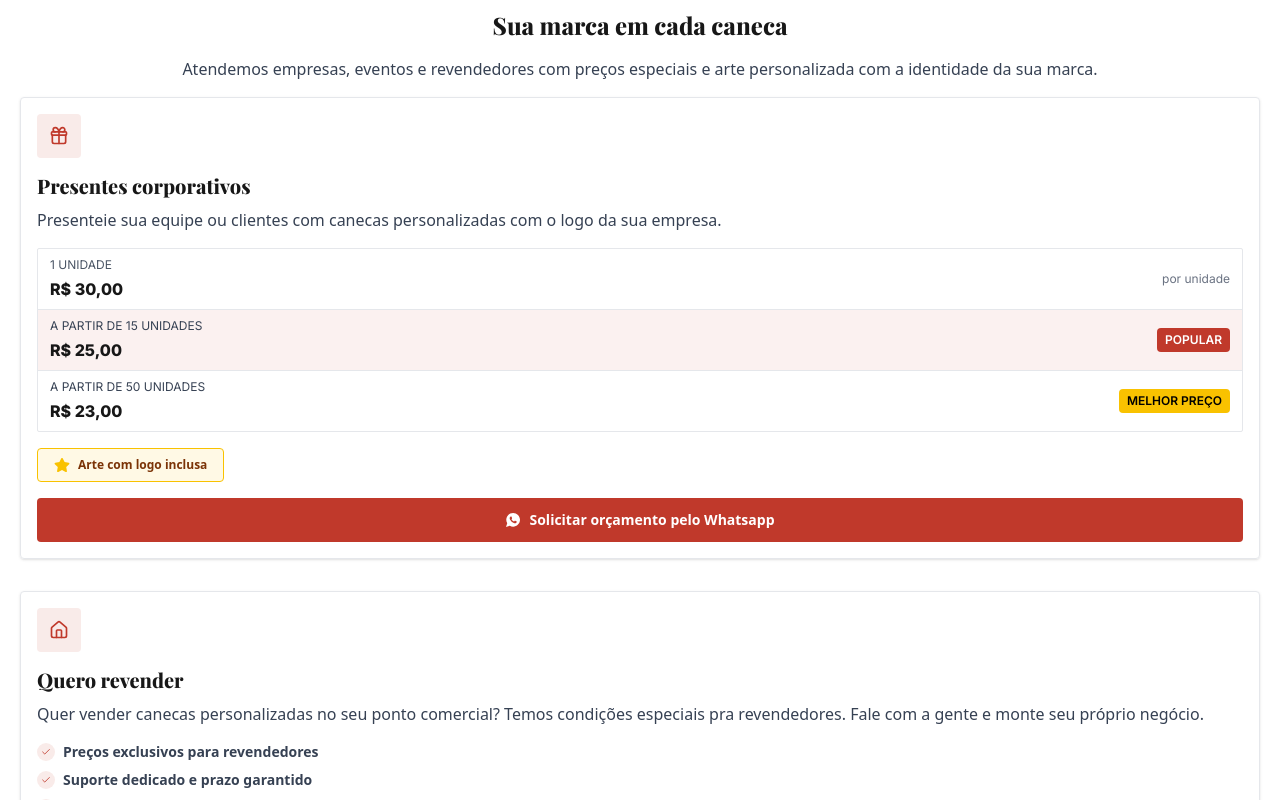
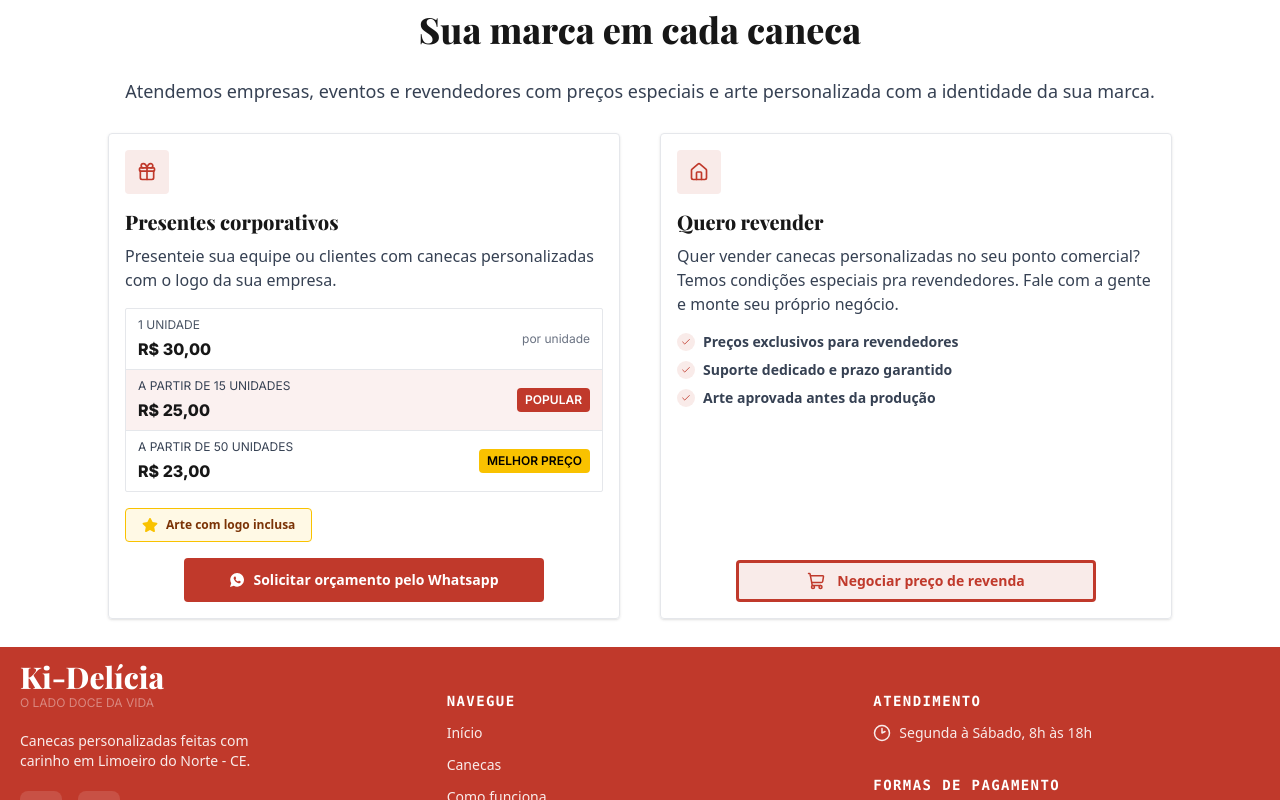
Before and after one commit to renatomart15/kidelicia-ecommerce, a Next.js app: page / in a window 1280 px wide. Shown: the part 800-1600 px from the top of the page. Built offline with nearby package versions, Linux system fonts and the light colour scheme; a web font is replaced by a local one.

Commit message:
feat: responsividade da seção de pedidos cooporativos

```diff
--- a/components/sections/CorporateOrders.tsx
+++ b/components/sections/CorporateOrders.tsx
@@ -1,6 +1,5 @@
-import { Gift, Home, Check, ShoppingCart } from "lucide-react";
-import { FaStar } from "react-icons/fa";
-import { IoLogoWhatsapp } from "react-icons/io";
+import GiftPriceList from "./GiftPriceList";
+import ResellerPriceList from "./ResellerPriceList";
 
 const CorporateOrders = () => {
   return (
@@ -8,114 +7,17 @@ const CorporateOrders = () => {
       <span className="font-body text-vermelho rounded-md border-2 font-semibold text-xs py-1 px-3 tracking-widest">
         PEDIDOS CORPORATIVOS
       </span>
-      <h2 className="font-heading text-2xl font-extrabold my-4 text-center">
+      <h2 className="font-heading text-2xl md:text-3xl lg:text-4xl font-extrabold my-4 text-center">
         Sua marca em cada caneca
       </h2>
-      <p className="text-center text-gray-700">
+      <p className="text-center text-gray-700 md:text-lg md:my-3">
         Atendemos empresas, eventos e revendedores com preços especiais e arte
         personalizada com a identidade da sua marca.
       </p>
 
-      <div className="shadow border border-gray-200 rounded-sm w-full p-4 my-4">
-        <span className="bg-vermelho/10 p-3 inline-block rounded-sm">
-          <Gift className="text-vermelho" size={20} />
-        </span>
-        <h3 className="font-heading text-xl font-extrabold my-2">
-          Presentes corporativos
-        </h3>
-        <p className="text-gray-700">
-          Presenteie sua equipe ou clientes com canecas personalizadas com o
-          logo da sua empresa.
-        </p>
-        <div className="border border-gray-200 rounded-xs w-full my-4 text-sm">
-          <div className="flex justify-between items-center px-3 py-2">
-            <div>
-              <p className="text-xs font-body  text-gray-600">1 UNIDADE</p>
-              <p className="font-body font-extrabold text-base mt-1">
-                R$ 30,00
-              </p>
-            </div>
-            <p className="text-xs text-right font-body text-gray-500">
-              por unidade
-            </p>
-          </div>
-          <div className="flex justify-between items-center px-3 py-2 border-t border-gray-200 bg-vermelho/7">
-            <div>
-              <p className="text-xs font-body text-gray-700">
-                A PARTIR DE 15 UNIDADES
-              </p>
-              <p className="font-body font-extrabold text-base mt-1">
-                R$ 25,00
-              </p>
-            </div>
-            <p className="text-xs text-right font-body bg-vermelho text-white px-2 py-1 rounded-sm font-semibold">
-              POPULAR
-            </p>
-          </div>
-          <div className="flex justify-between items-center px-3 py-2 border-t border-gray-200">
-            <div>
-              <p className="text-xs font-body  text-gray-700">
-                A PARTIR DE 50 UNIDADES
-              </p>
-              <p className="font-body font-extrabold text-base mt-1">
-                R$ 23,00
-              </p>
-            </div>
-            <p className="text-xs text-right font-body bg-amarelo text-black font-semibold px-2 py-1 rounded-sm">
-              MELHOR PREÇO
-            </p>
-          </div>
-        </div>
-        <p className="flex gap-2 items-center bg-amarelo/10 py-2 px-4 border border-amarelo max-w-max rounded-sm mb-4">
-          <FaStar className="text-amarelo" />{" "}
-          <span className="text-xs font-semibold text-amber-900">
-            Arte com logo inclusa
-          </span>
-        </p>
-        <button className="flex gap-2 items-center bg-vermelho text-white rounded-sm py-3 w-full justify-center active:scale-98 transition">
-          <IoLogoWhatsapp />
-          <p className="text-sm font-semibold">
-            Solicitar orçamento pelo Whatsapp
-          </p>
-        </button>
-      </div>
-
-      <div className="shadow border border-gray-200 rounded-sm w-full p-4 my-4">
-        <span className="bg-vermelho/10 p-3 inline-block rounded-sm">
-          <Home className="text-vermelho" size={20} />
-        </span>
-        <h3 className="font-heading text-xl font-extrabold my-2">
-          Quero revender
-        </h3>
-        <p className="text-gray-700">
-          Quer vender canecas personalizadas no seu ponto comercial? Temos
-          condições especiais pra revendedores. Fale com a gente e monte seu
-          próprio negócio.
-        </p>
-        <div className="flex flex-col gap-2 mt-4 font-semibold text-sm text-gray-700">
-          <div className="flex gap-2 items-center">
-            <div className="bg-vermelho/10 p-1 rounded-full">
-              <Check className="text-vermelho" size={10} />
-            </div>
-            <p>Preços exclusivos para revendedores</p>
-          </div>
-          <div className="flex gap-2 items-center">
-            <div className="bg-vermelho/10 p-1 rounded-full">
-              <Check className="text-vermelho" size={10} />
-            </div>
-            <p>Suporte dedicado e prazo garantido</p>
-          </div>
-          <div className="flex gap-2 items-center">
-            <div className="bg-vermelho/10 p-1 rounded-full">
-              <Check className="text-vermelho" size={10} />
-            </div>
-            <p>Arte aprovada antes da produção</p>
-          </div>
-        </div>
-        <button className="flex mt-4 gap-3 text-vermelho border-3 border-vermelho rounded-sm w-full py-2  items-center justify-center active:scale-98 transition bg-vermelho/10">
-          <ShoppingCart size={18} />
-          <span className="font-semibold text-sm">Negociar preço de revenda</span>
-        </button>
+      <div className="flex flex-col min-[900px]:flex-row gap-10">
+        <GiftPriceList />
+        <ResellerPriceList />
       </div>
     </section>
   );
--- /dev/null
+++ b/components/sections/GiftPriceList.tsx
@@ -0,0 +1,69 @@
+import { Gift } from "lucide-react";
+import { FaStar } from "react-icons/fa";
+import { IoLogoWhatsapp } from "react-icons/io";
+
+const GiftPriceList = () => {
+  return (
+    <div className="shadow border border-gray-200 rounded-sm w-full p-4 my-4 max-w-lg">
+      <span className="bg-vermelho/10 p-3 inline-block rounded-sm">
+        <Gift className="text-vermelho" size={20} />
+      </span>
+      <h3 className="font-heading text-xl font-extrabold my-2">
+        Presentes corporativos
+      </h3>
+      <p className="text-gray-700">
+        Presenteie sua equipe ou clientes com canecas personalizadas com o logo
+        da sua empresa.
+      </p>
+      <div className="border border-gray-200 rounded-xs w-full my-4 text-sm">
+        <div className="flex justify-between items-center px-3 py-2">
+          <div>
+            <p className="text-xs font-body  text-gray-600">1 UNIDADE</p>
+            <p className="font-body font-extrabold text-base mt-1">R$ 30,00</p>
+          </div>
+          <p className="text-xs text-right font-body text-gray-500">
+            por unidade
+          </p>
+        </div>
+        <div className="flex justify-between items-center px-3 py-2 border-t border-gray-200 bg-vermelho/7">
+          <div>
+            <p className="text-xs font-body text-gray-700">
+              A PARTIR DE 15 UNIDADES
+            </p>
+            <p className="font-body font-extrabold text-base mt-1">R$ 25,00</p>
+          </div>
+          <p className="text-xs text-right font-body bg-vermelho text-white px-2 py-1 rounded-sm font-semibold">
+            POPULAR
+          </p>
+        </div>
+        <div className="flex justify-between items-center px-3 py-2 border-t border-gray-200">
+          <div>
+            <p className="text-xs font-body  text-gray-700">
+              A PARTIR DE 50 UNIDADES
+            </p>
+            <p className="font-body font-extrabold text-base mt-1">R$ 23,00</p>
+          </div>
+          <p className="text-xs text-right font-body bg-amarelo text-black font-semibold px-2 py-1 rounded-sm">
+            MELHOR PREÇO
+          </p>
+        </div>
+      </div>
+      <p className="flex gap-2 items-center bg-amarelo/10 py-2 px-4 border border-amarelo max-w-max rounded-sm mb-4">
+        <FaStar className="text-amarelo" />{" "}
+        <span className="text-xs font-semibold text-amber-900">
+          Arte com logo inclusa
+        </span>
+      </p>
+      <div className="flex justify-center">
+          <button className="flex gap-2 items-center bg-vermelho text-white rounded-sm py-3 w-full justify-center active:scale-98 transition cursor-pointer md:max-w-90">
+            <IoLogoWhatsapp />
+            <p className="text-sm font-semibold">
+              Solicitar orçamento pelo Whatsapp
+            </p>
+          </button>
+      </div>
+    </div>
+  );
+};
+
+export default GiftPriceList;
--- /dev/null
+++ b/components/sections/ResellerPriceList.tsx
@@ -0,0 +1,49 @@
+import { Home, Check, ShoppingCart } from "lucide-react";
+
+const ResellerPriceList = () => {
+  return (
+    <div className="shadow border border-gray-200 rounded-sm w-full p-4 my-4 flex flex-col justify-between max-w-lg">
+      <div>
+          <span className="bg-vermelho/10 p-3 inline-block rounded-sm">
+            <Home className="text-vermelho" size={20} />
+          </span>
+          <h3 className="font-heading text-xl font-extrabold my-2">
+            Quero revender
+          </h3>
+          <p className="text-gray-700">
+            Quer vender canecas personalizadas no seu ponto comercial? Temos
+            condições especiais pra revendedores. Fale com a gente e monte seu
+            próprio negócio.
+          </p>
+          <div className="flex flex-col gap-2 mt-4 font-semibold text-sm text-gray-700">
+            <div className="flex gap-2 items-center">
+              <div className="bg-vermelho/10 p-1 rounded-full">
+                <Check className="text-vermelho" size={10} />
+              </div>
+              <p>Preços exclusivos para revendedores</p>
+            </div>
+            <div className="flex gap-2 items-center">
+              <div className="bg-vermelho/10 p-1 rounded-full">
+                <Check className="text-vermelho" size={10} />
+              </div>
+              <p>Suporte dedicado e prazo garantido</p>
+            </div>
+            <div className="flex gap-2 items-center">
+              <div className="bg-vermelho/10 p-1 rounded-full">
+                <Check className="text-vermelho" size={10} />
+              </div>
+              <p>Arte aprovada antes da produção</p>
+            </div>
+          </div>
+      </div>
+      <div className="flex justify-center">
+          <button className="flex mt-4 gap-3 text-vermelho border-3 border-vermelho rounded-sm w-full py-2  items-center justify-center active:scale-98 transition bg-vermelho/10 cursor-pointer md:max-w-90">
+            <ShoppingCart size={18} />
+            <span className="font-semibold text-sm">Negociar preço de revenda</span>
+          </button>
+      </div>
+    </div>
+  );
+};
+
+export default ResellerPriceList;
```
